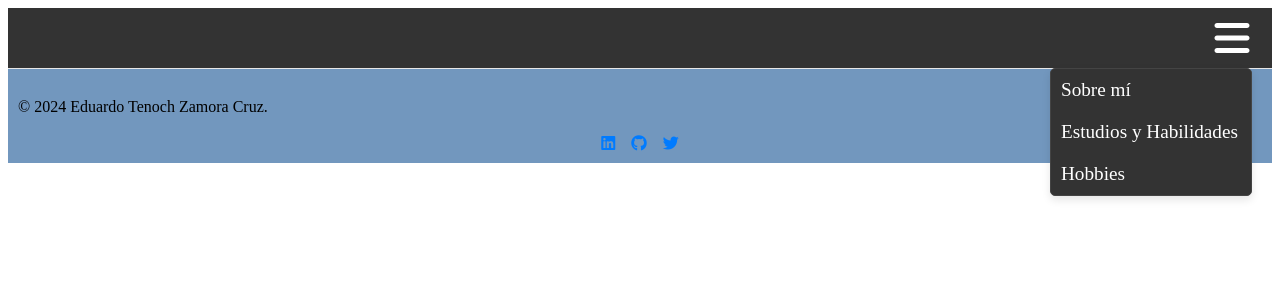
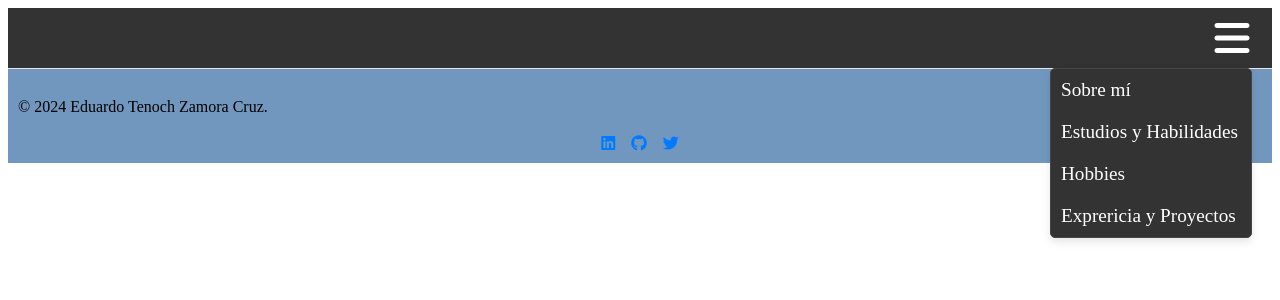
Before and after one commit to eduardotenoch/portafolioTenoch, a React (Create React App) app: page / in a window 1280 px wide. Both pictures are taken after a click on the element 1232 px from the left and 38 px from the top of the page. Shown: the top 300 px of the page. Built offline with nearby package versions, Linux system fonts and the light colour scheme.

Commit message:
expereicnai

```diff
--- a/src/components/Header.js
+++ b/src/components/Header.js
@@ -28,6 +28,7 @@ export function Header() {
             <li><a onClick={() => handleNavigation('/sobremi')}>Sobre mí</a></li>
             <li><a onClick={() => handleNavigation('/EstudioHabilidades')}>Estudios y Habilidades</a></li>
            <li><a onClick={() => handleNavigation('/hobbies')}>Hobbies</a></li>
+           <li><a onClick={() => handleNavigation('/hobbies')}>Exprericia y Proyectos</a></li>
           </ul>
         </nav>
       )}
```
